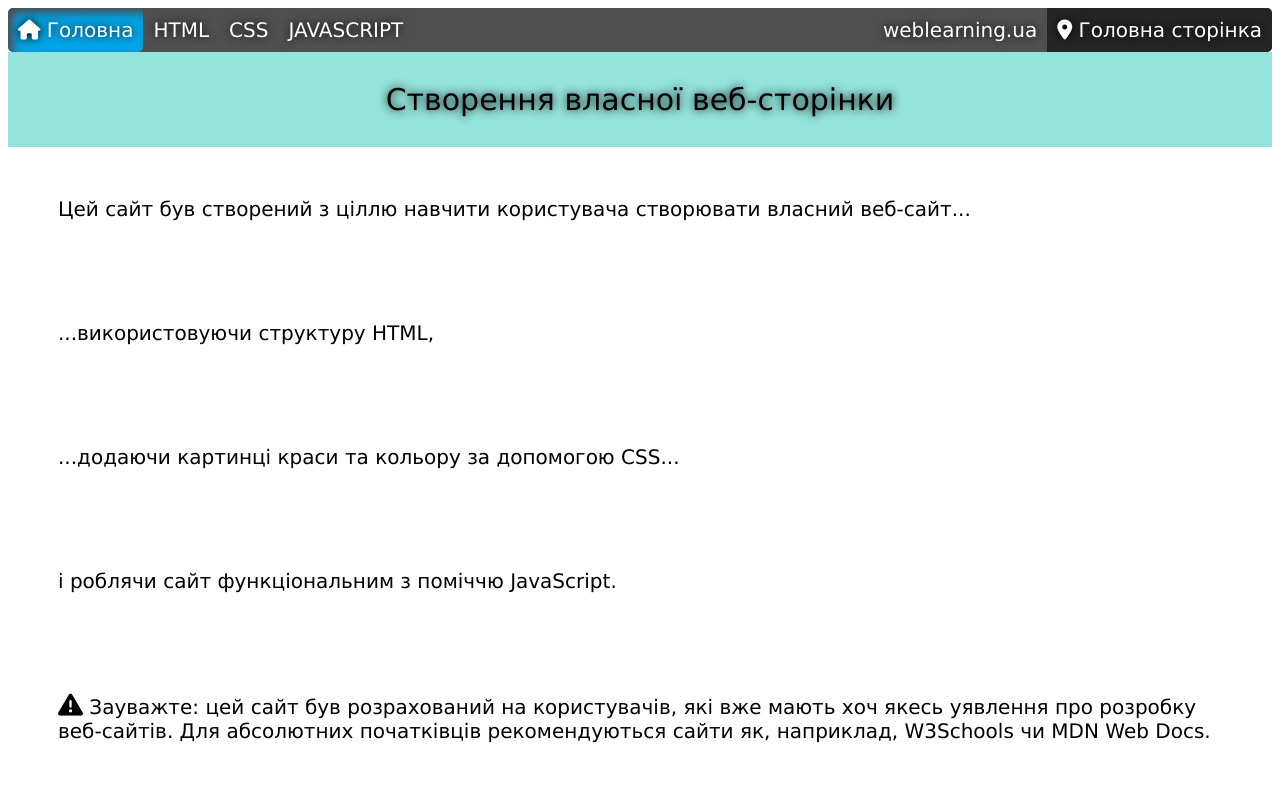
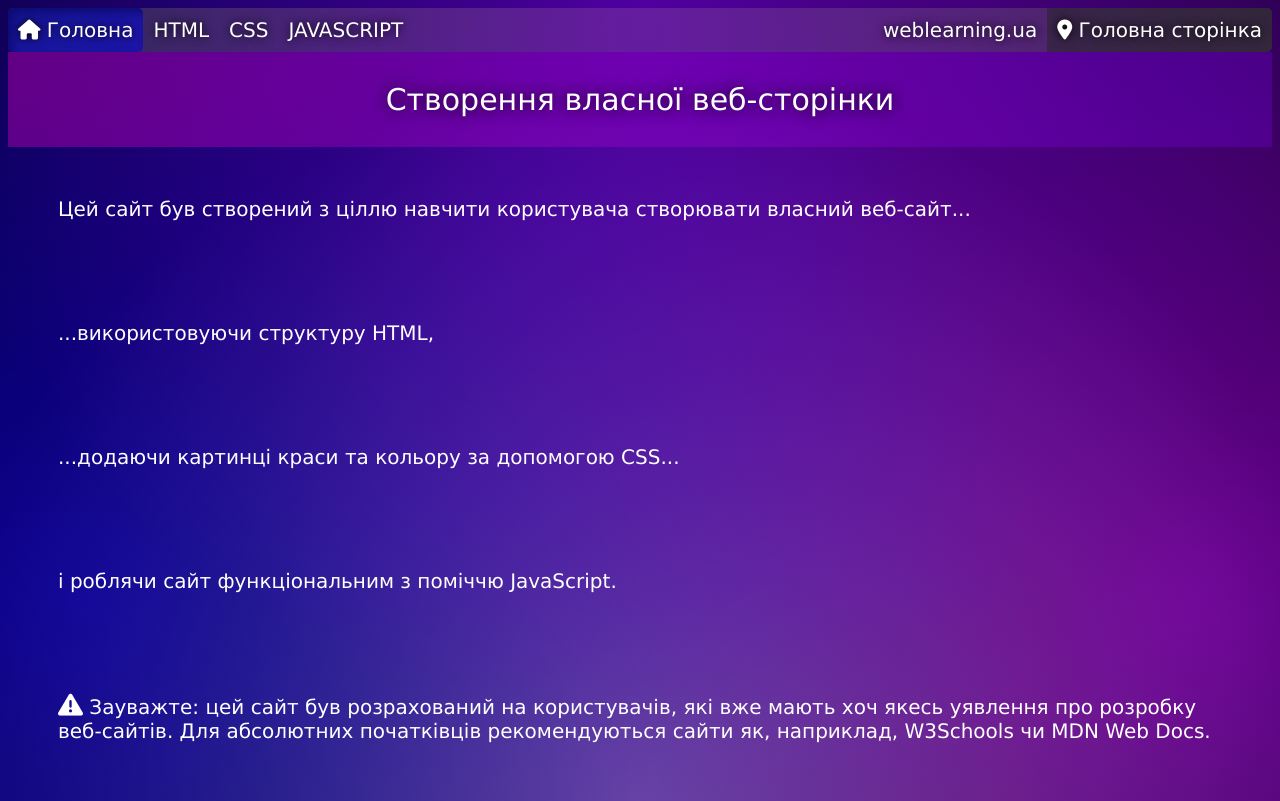
Before and after one commit to max1ko/weblearning, a plain HTML site: page index.html in a window 1280 px wide. Drawn offline with Linux system fonts and the light colour scheme.

Commit message:
restyling

```diff
--- a/style.css
+++ b/style.css
@@ -1,10 +1,38 @@
 body {
     font-family: verdana, sans-serif;
+    background:
+        radial-gradient(
+            circle at 50% 0,
+            rgba(140, 0, 255, 0.5),
+            rgba(0, 0, 0, 0) 70.71%
+        ),
+        radial-gradient(
+            circle at 6.7% 75%,
+            rgba(17, 0, 255, 0.5),
+            rgba(0, 0, 0, 0) 70.71%
+        ),
+        radial-gradient(
+            circle at 93.3% 75%,
+            rgba(204, 0, 255, 0.5),
+            rgba(0, 0, 0, 0) 70.71%
+        ),
+        radial-gradient(
+            circle at 50% 100%,
+            rgba(200, 200, 200, 0.5),
+            rgba(0, 0, 0, 0) 70.71%
+        ),
+        rgb(6, 0, 37);
 }
 
 .navbar {
     width: 100%;
-    background-color: rgb(80, 80, 80);
+    background:
+    radial-gradient(
+        circle at 50% 50%,
+        rgba(153, 0, 255, 0.3),
+        rgba(0, 0, 0, 0) 90.71%
+    ),
+    rgba(80, 80, 80, 0.5);
     overflow: auto;
     border-radius: 5px;
 }
@@ -19,15 +47,15 @@ body {
     border-radius: 5px;
 }
 .crnt_pg {
-    background-color: rgb(0, 167, 233);
-    box-shadow: 5px 5px 10px rgb(75, 75, 75) inset;
+    background-color: rgba(0, 4, 233, 0.5);
+    box-shadow: 5px 5px 10px rgba(0, 1, 68, 0.5) inset;
 }
 .crnt_pg:hover {
-    background-color: rgb(0, 105, 146);
+    background-color: rgba(0, 3, 168, 0.5);
     text-shadow: 5px 5px 10px rgb(0, 0, 0);
 }
 .navbar_btn:hover {
-    background-color: rgb(37, 37, 37);
+    background-color: rgba(37, 37, 37, 0.5);
     text-shadow: 5px 5px 10px rgb(0, 0, 0);
 }
 .pg_info {
@@ -35,7 +63,7 @@ body {
     color: white;
     padding: 10px;
     font-size: 20px;
-    background-color: rgb(37, 37, 37);
+    background-color: rgba(37, 37, 37, 0.5);
     text-shadow: 0px 0px 10px rgb(0, 0, 0);
     transition: .3s;
 }
@@ -67,18 +95,26 @@ body {
 }
 header {
     text-align: center;
-    text-shadow: 0px 0px 10px black;
-    background-color: rgb(147, 228, 220);
+    text-shadow: 0px 0px 15px rgb(0, 0, 0);
+    background:
+        radial-gradient(
+            circle at 0% 0%,
+            rgba(255, 0, 128, 0.25),
+            rgba(0, 0, 0, 0) 90.71%
+        ),
+        rgba(132, 0, 255, 0.25);
     font-size: 30px;
+    color: white;
     padding: 30px;
-    transition: .3s
+    transition: 0.3s
 }
 header:hover {
-    text-shadow: 5px 5px 10px black;
+    text-shadow: 10px 10px 15px rgb(0, 0, 0);
     font-size: 40px;
     padding: 45px;
 }
 #div {
     padding: 50px;
     font-size: 20px;
+    color: white;
 }
```
Also changed, not shown: index.html (+2 -1 lines).
